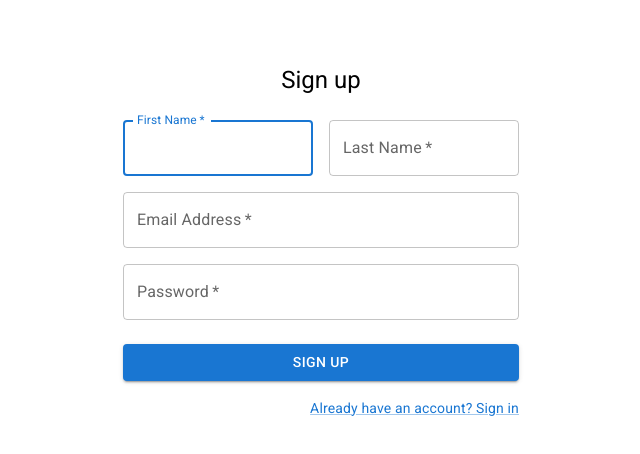
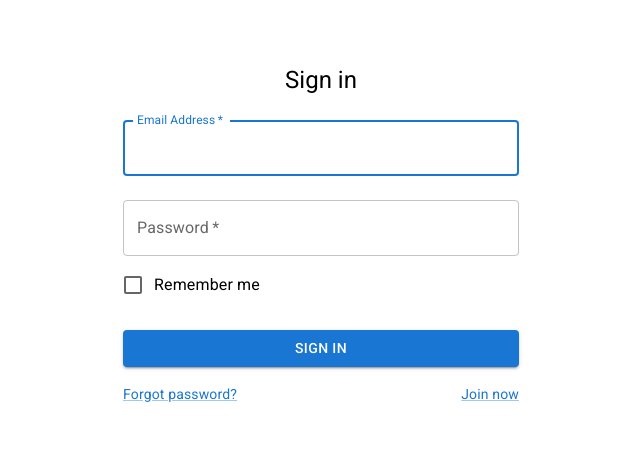
Before and after one commit to PFeinson/smert.api, a React (Create React App) app in the folder front-end/: page /login in a window 1280 px wide. Shown: the top 454 px of the page, without its empty margins (319-959 px from the left). Built offline with nearby package versions, Linux system fonts and the light colour scheme.

Commit message:
Routes
Added routes for signup and login pages. Hooked them up to links on registration and login pages

```diff
--- a/front-end/src/App.js
+++ b/front-end/src/App.js
@@ -1,4 +1,5 @@
 import React, { Component } from 'react';
+import {Route, Routes} from 'react-router-dom'
 import './App.css';
 //import ApiTestPage from './ApiTestPage';
 import LoginPage from './pages/login/LoginPage'
@@ -10,7 +11,11 @@ class App extends Component
   {
     return (
       <div>
-          <RegistrationPage/>
+        <Routes>
+          <Route path = "/login" element={<LoginPage/>}/>
+          <Route path = "/signup" element={<RegistrationPage/>}/>
+        </Routes>
+
       </div>
     );
   }
--- a/front-end/src/index.js
+++ b/front-end/src/index.js
@@ -3,10 +3,11 @@ import ReactDOM from 'react-dom';
 import './index.css';
 import App from './App';
 import reportWebVitals from './reportWebVitals';
+import { BrowserRouter as Router } from "react-router-dom";
 
 ReactDOM.render(
   <React.StrictMode>
-    <App />
+    <Router><App/></Router>
   </React.StrictMode>,
   document.getElementById('root')
 );
--- a/front-end/src/pages/login/LoginPage.js
+++ b/front-end/src/pages/login/LoginPage.js
@@ -70,7 +70,7 @@ const loginPageComponent = (props)=>
                     <Link href="#" variant="body2">Forgot password?</Link>
                   </Grid>
                   <Grid item>
-                    <Link href="#" variant="body2">Join now</Link>
+                    <Link href="/signup" variant="body2">Join now</Link>
                   </Grid>
                 </Grid>
             </Box>
--- a/front-end/src/pages/registration/RegistrationPage.js
+++ b/front-end/src/pages/registration/RegistrationPage.js
@@ -82,7 +82,7 @@ const registrationPageComponent = (props)=>
                 </Button>
                 <Grid container justifyContent="flex-end">
                     <Grid item>
-                        <Link href="#" variant="body2">Already have an account? Sign in</Link>
+                        <Link href="/login" variant="body2">Already have an account? Sign in</Link>
                     </Grid>
                 </Grid>
             </Box>
```
